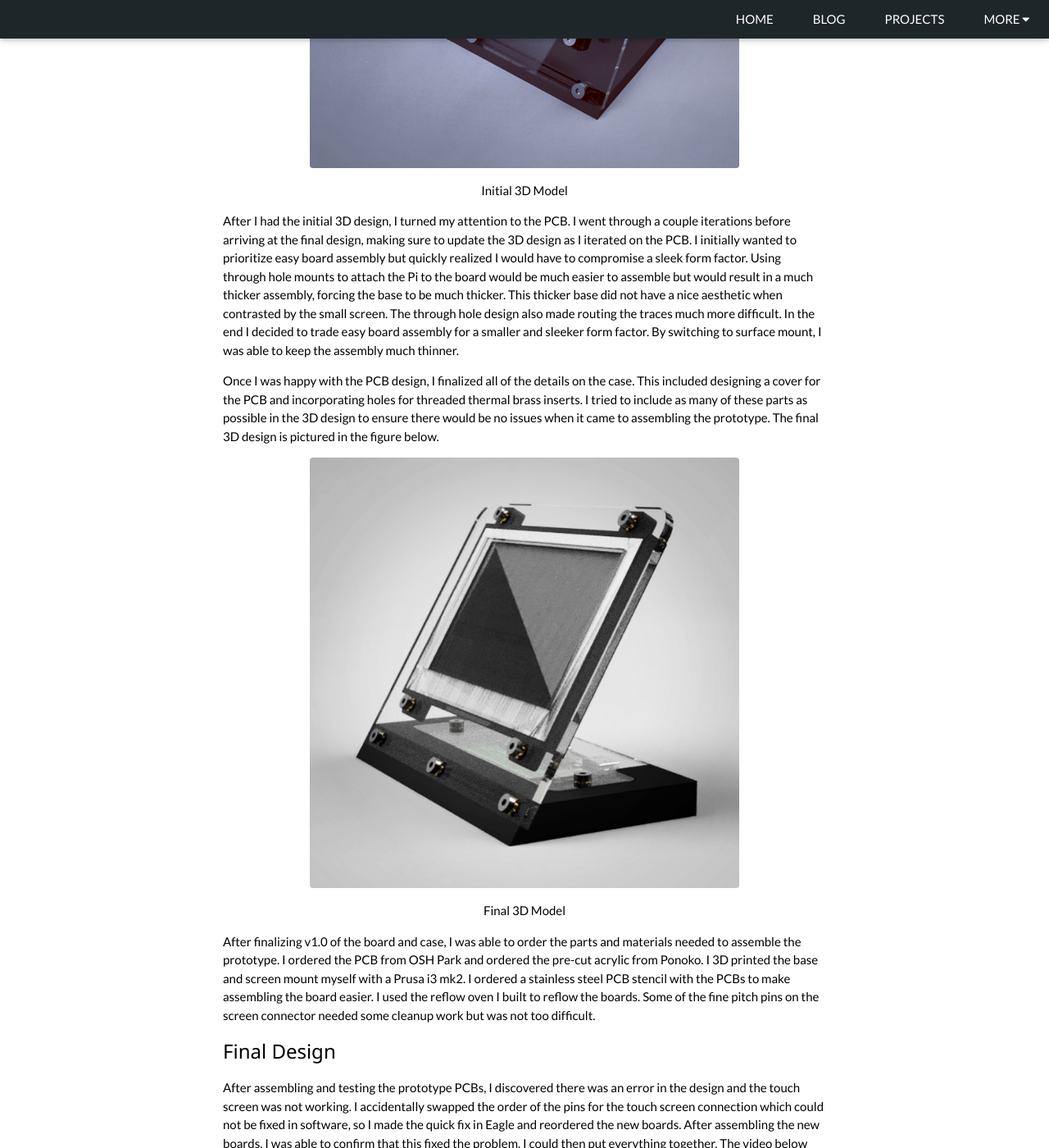
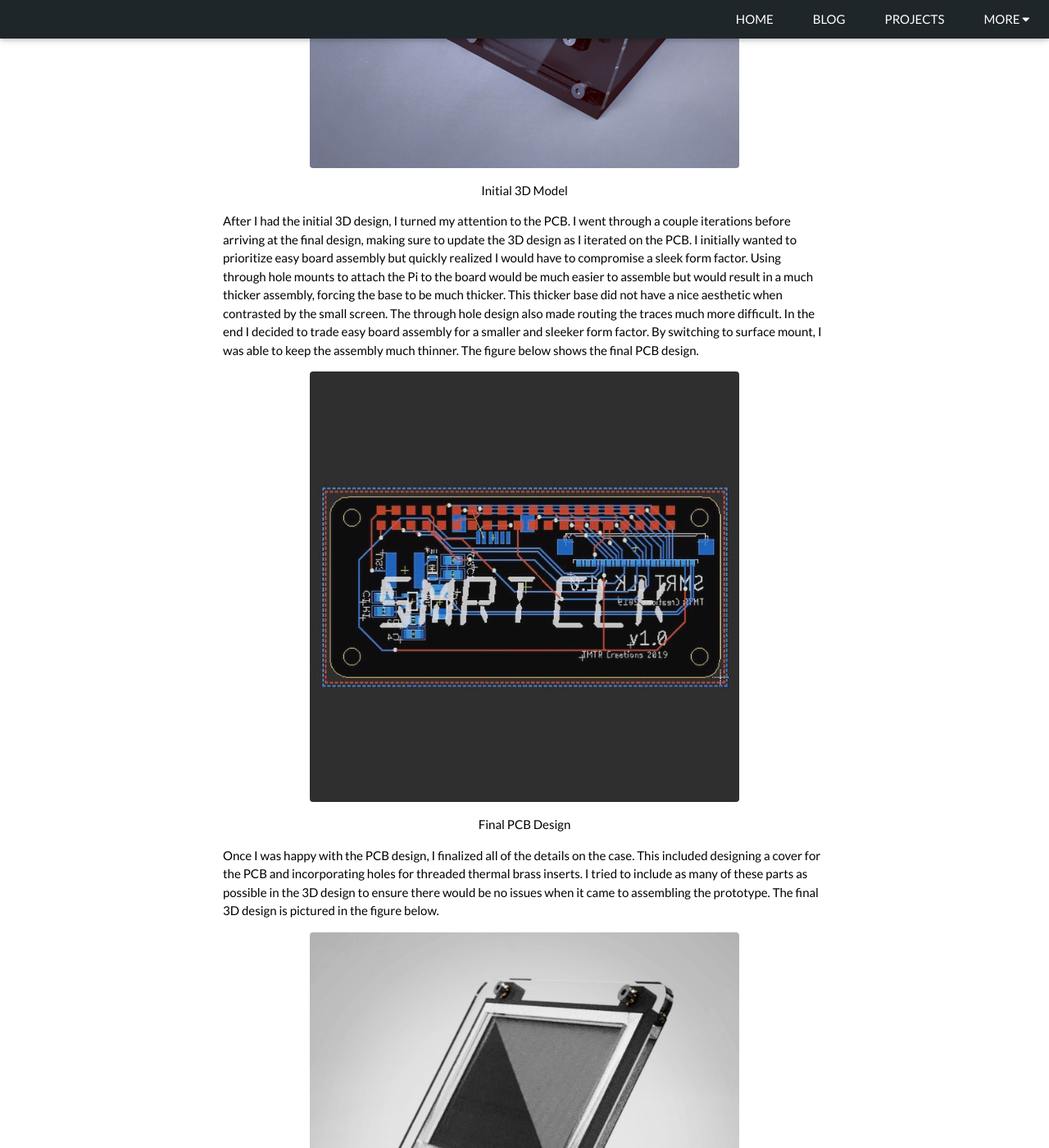
Before and after one commit to michaelriedl/michaelriedl.github.io, a Jekyll site: the page built from projects/SMRT_CLK.html, in a window 1280 px wide and 1400 px high, scrolled down 1390 px. Shown: the whole window at 82% size. Built offline with Jekyll 4.4.1, drawn with Linux system fonts in a browser that asks for light colours.

Commit message:
Added figure

```diff
--- a/projects/SMRT_CLK.html
+++ b/projects/SMRT_CLK.html
@@ -18,7 +18,11 @@ title: SMRT CLK
             <img class="w3-round w3-margin-bottom" src="/assets/images/projects/smrt_clk/initial_cad.jpg" alt="Initial CAD" style="width:80%">
             <figcaption>Initial 3D Model</figcaption>
         </figure>
-        <p>After I had the initial 3D design, I turned my attention to the PCB. I went through a couple iterations before arriving at the final design, making sure to update the 3D design as I iterated on the PCB. I initially wanted to prioritize easy board assembly but quickly realized I would have to compromise a sleek form factor. Using through hole mounts to attach the Pi to the board would be much easier to assemble but would result in a much thicker assembly, forcing the base to be much thicker. This thicker base did not have a nice aesthetic when contrasted by the small screen. The through hole design also made routing the traces much more difficult. In the end I decided to trade easy board assembly for a smaller and sleeker form factor. By switching to surface mount, I was able to keep the assembly much thinner.</p>
+        <p>After I had the initial 3D design, I turned my attention to the PCB. I went through a couple iterations before arriving at the final design, making sure to update the 3D design as I iterated on the PCB. I initially wanted to prioritize easy board assembly but quickly realized I would have to compromise a sleek form factor. Using through hole mounts to attach the Pi to the board would be much easier to assemble but would result in a much thicker assembly, forcing the base to be much thicker. This thicker base did not have a nice aesthetic when contrasted by the small screen. The through hole design also made routing the traces much more difficult. In the end I decided to trade easy board assembly for a smaller and sleeker form factor. By switching to surface mount, I was able to keep the assembly much thinner. The figure below shows the final PCB design.</p>
+        <figure>
+            <img class="w3-round w3-margin-bottom" src="/assets/images/projects/smrt_clk/pcb.jpg" alt="Final PCB" style="width:80%">
+            <figcaption>Final PCB Design</figcaption>
+        </figure>
         <p>Once I was happy with the PCB design, I finalized all of the details on the case. This included designing a cover for the PCB and incorporating holes for threaded thermal brass inserts. I tried to include as many of these parts as possible in the 3D design to ensure there would be no issues when it came to assembling the prototype. The final 3D design is pictured in the figure below.</p>
         <figure>
             <img class="w3-round w3-margin-bottom" src="/assets/images/projects/smrt_clk/final_cad.jpg" alt="Final CAD" style="width:80%">
```
Also changed, not shown: assets/images/projects/smrt_clk/pcb.jpg (added).
